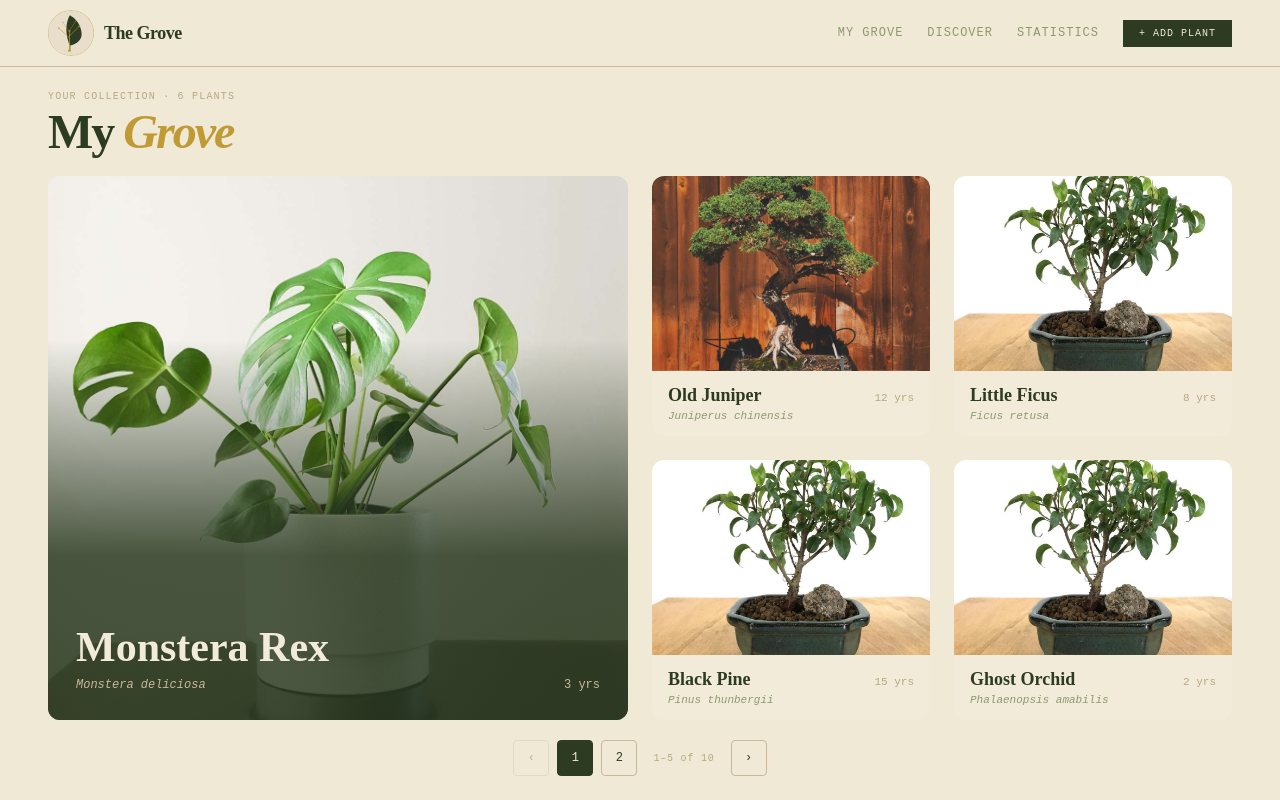
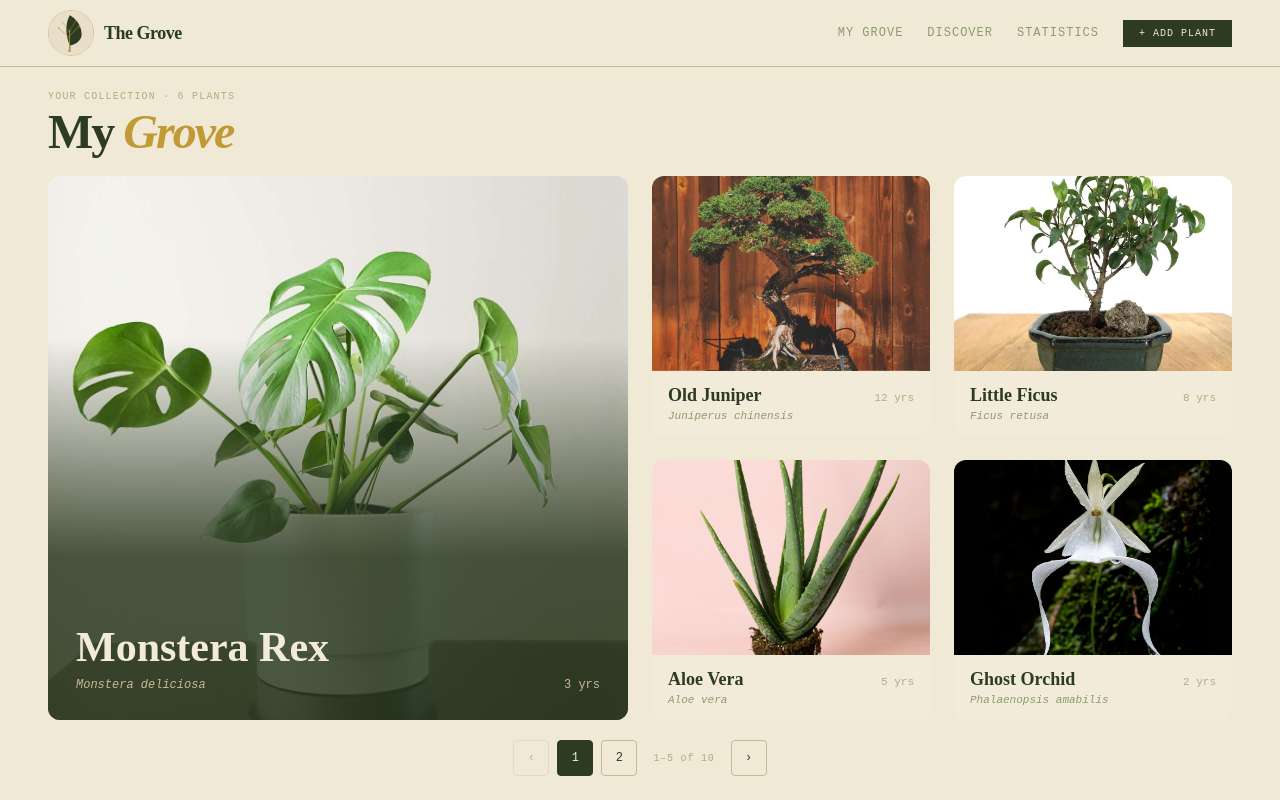
Before and after one commit to maiaiia/the-grove, a Vue app: page /grove in a window 1280 px wide. Built offline with nearby package versions, Linux system fonts and the light colour scheme.

Commit message:
fix plant images

```diff
--- a/src/data/plants.js
+++ b/src/data/plants.js
@@ -53,13 +53,13 @@ export const plants=[
         location: PLANT_LOCATIONS.INDOORS,
     }),
     createPlant({
-        id: 4,
-        name: "Black Pine",
-        latinName: "Pinus thunbergii",
-        category: PLANT_CATEGORIES.BONSAI,
-        age: 15,
-        image: "public/ficus.jpeg",
-        wateringSchedule: 2,
+        id: 6,
+        name: "Aloe Vera",
+        latinName: "Aloe vera",
+        category: PLANT_CATEGORIES.SUCCULENT,
+        age: 5,
+        image: "public/aloevera.jpeg",
+        wateringSchedule: 14,
         lastWatered: "21/03/2026",
         lastPhotoDate: "20/03/2026",
         location: PLANT_LOCATIONS.OUTDOORS,
@@ -70,20 +70,20 @@ export const plants=[
         latinName: "Phalaenopsis amabilis",
         category: PLANT_CATEGORIES.FLOWERING,
         age: 2,
-        image: "public/ficus.jpeg",
+        image: "public/ghostorchid.jpeg",
         wateringSchedule: 7,
         lastWatered: "21/03/2026",
         lastPhotoDate: "20/03/2026",
         location: PLANT_LOCATIONS.INDOORS,
     }),
     createPlant({
-        id: 6,
-        name: "Aloe Vera",
-        latinName: "Aloe vera",
-        category: PLANT_CATEGORIES.SUCCULENT,
-        age: 5,
-        image: "public/ficus.jpeg",
-        wateringSchedule: 14,
+        id: 4,
+        name: "Black Pine",
+        latinName: "Pinus thunbergii",
+        category: PLANT_CATEGORIES.BONSAI,
+        age: 15,
+        image: "public/blackpine.jpeg",
+        wateringSchedule: 2,
         lastWatered: "21/03/2026",
         lastPhotoDate: "20/03/2026",
         location: PLANT_LOCATIONS.OUTDOORS,
```
